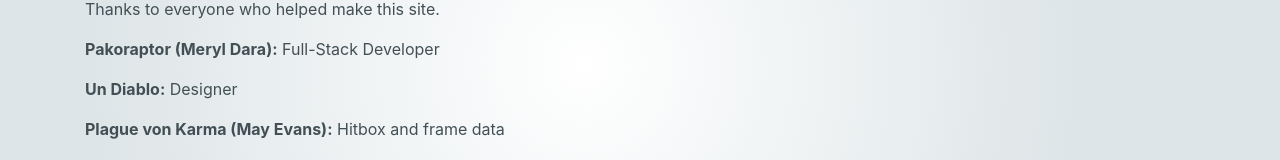
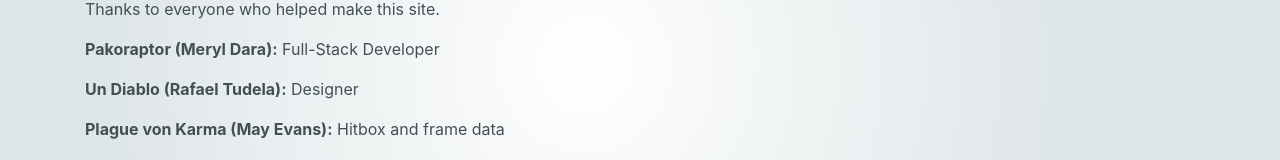
Before and after one commit to merylmeryl/smash-frames, a React (Create React App) app in the folder client/: page /members in a window 1280 px wide. Shown: the part 130-290 px from the top of the page. Built offline with nearby package versions, Linux system fonts and the light colour scheme.

Commit message:
active frames and FAF now show different data

```diff
--- a/client/src/components/FighterComponent.js
+++ b/client/src/components/FighterComponent.js
@@ -148,7 +148,7 @@ class Fighter extends React.Component {
               <Col>
                 <br />
                 {this.state.moves.map((move) =>
-                  <div key={move.id} style={{ marginBottom: '8%' }}><MoveBox data={move} /></div>
+                  <div key={move.id} style={{ marginBottom: '4%' }}><MoveBox data={move} /></div>
                 )}
               </Col>
             </Row>
--- a/client/src/components/MembersComponent.js
+++ b/client/src/components/MembersComponent.js
@@ -18,7 +18,7 @@ class Members extends React.Component {
             <br /><br />
             <p>Thanks to everyone who helped make this site.</p>
             <p><b>Pakoraptor (Meryl Dara):</b> Full-Stack Developer</p>
-            <p><b>Un Diablo:</b> Designer</p>
+            <p><b>Un Diablo (Rafael Tudela):</b> Designer</p>
             <p><b>Plague von Karma (May Evans):</b> Hitbox and frame data</p>
             <p><b>EyeDonutz:</b> Hitbox and frame data</p>
           </Col></Row></Container>
--- a/client/src/components/MoveBoxComponent.js
+++ b/client/src/components/MoveBoxComponent.js
@@ -122,7 +122,7 @@ function MoveBox(props) {
         <div className="baseDmg">{props.data.base_damage === null ? '0%' : props.data.base_damage + '%'}</div>
         <div className="sosText">SOS: NO</div>
         <div className="startupText">Startup: {props.data.startup_frames}</div>
-        <div className="activeText">Active: {props.data.hitbox_active}</div>
+        <div className="activeText">Active: {props.data.hitbox_frames === null ? props.data.hitbox_active : props.data.hitbox_frames}</div>
         <div className="recoveryText">FAF: {props.data.total_frames === null ? '' : parseLastHitInt(props.data.total_frames) + 1}</div>
         <div className="timelineBackground">
           <RenderBars key={props.data.move_id} moveName={props.data.move_name} startup={props.data.startup_frames} active={props.data.hitbox_active} total={props.data.total_frames} />
```
